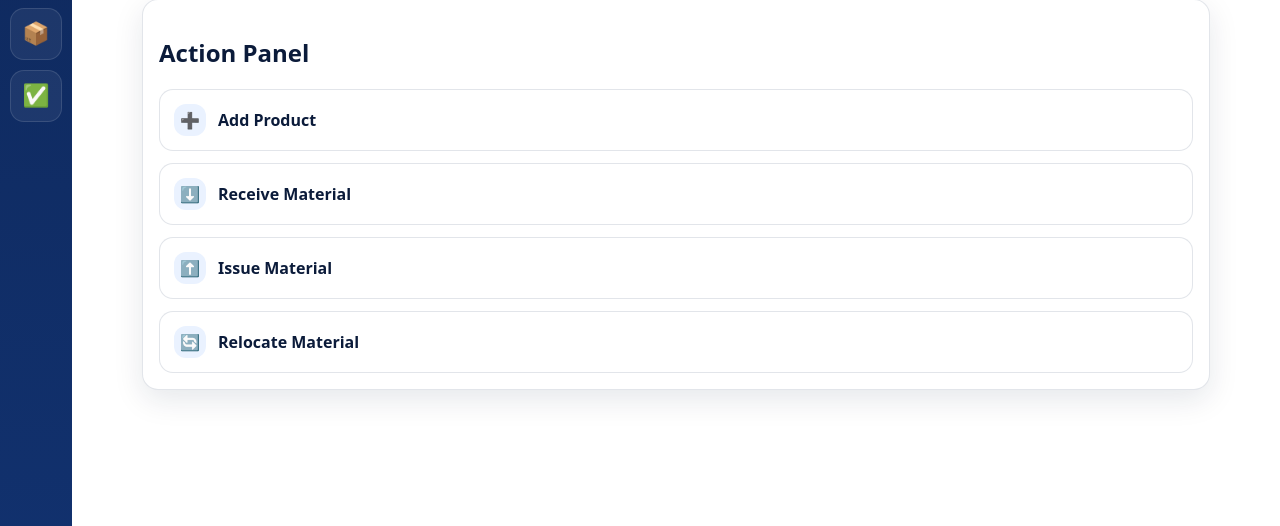
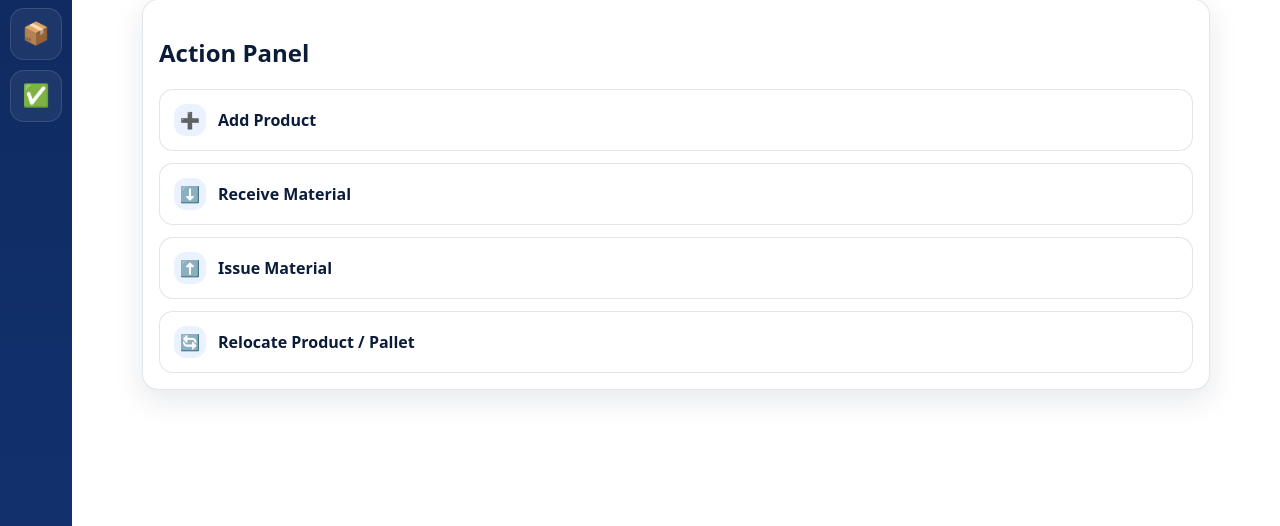
Before and after one commit to tomaszlipka10-alt/aplikacja-flask-qr, a Flask app: template templates/index.html in a window 1280 px wide. Shown: the part 70-596 px from the top of the page. Run offline with Flask 3, Linux system fonts and the light colour scheme; the template is opened without the code that fills it, so the values that code supplies are empty.

Commit message:
Add optional Pallet ID scanning and support for mass pallet relocation

```diff
--- a/app.py
+++ b/app.py
@@ -100,28 +100,36 @@ def api_products():
         prj = str(d.get('project_number', '')).strip()
         supplier = str(d.get('supplier', '')).strip()
         name = str(d.get('name', '')).strip()
+        pallet_id = str(d.get('pallet_id', '')).strip()
+
+        raw_stock = str(d.get('current_stock', '0')).strip()
+        raw_min = str(d.get('min_stock', '0')).strip()
+
+        current_stock_val = int(raw_stock) if raw_stock.isdigit() else 0
+        min_stock_val = int(raw_min) if raw_min.isdigit() else 0
 
         _supabase_request("POST", "products", json_body={
             "item_number": sku,
             "name": name,
-            "current_stock": int(d.get('current_stock', 0)),
-            "min_stock": int(d.get('min_stock', 0)),
+            "current_stock": current_stock_val,
+            "min_stock": min_stock_val,
             "location": str(d.get('location', '')).strip(),
             "category": str(d.get('category', 'material')),
             "unit": str(d.get('unit', 'pcs')),
             "project_number": prj,
-            "supplier": supplier
+            "supplier": supplier,
+            "pallet_id": pallet_id if pallet_id else None
         })
 
         _supabase_request("POST", "audit_logs", json_body={
             "item_number": sku,
             "name": name,
             "action": "CREATE",
-            "qty": int(d.get('current_stock', 0)),
+            "qty": current_stock_val,
             "location": str(d.get('location', '')).strip(),
             "username": current_user.username,
             "project_number": prj,
-            "note": f"Initial creation as {str(d.get('category', 'material'))}. Supplier: {supplier}"
+            "note": f"Initial creation. Pallet ID: {pallet_id if pallet_id else 'None'}. Supplier: {supplier}"
         })
         return jsonify({"ok": True})
 
@@ -133,7 +141,11 @@ def api_products():
 @login_required
 def api_stock(action):
     d = request.json
-    sku, amt = d['item_number'], int(d['amount'])
+    sku = d['item_number']
+
+    raw_amount = str(d.get('amount', '0')).strip()
+    amt = int(raw_amount) if raw_amount.isdigit() else 0
+
     res = _supabase_request("GET", "products", {"item_number": f"eq.{sku}"})
     if not res: return jsonify({"ok": False}), 404
     p = res[0]
@@ -166,7 +178,8 @@ def export_excel():
         'current_stock': 'Qty',
         'min_stock': 'Min Stock',
         'location': 'Location',
-        'category': 'Category'
+        'category': 'Category',
+        'pallet_id': 'Pallet ID'
     }
 
     available_cols = [c for c in columns_mapping.keys() if c in df.columns]
@@ -184,20 +197,43 @@ def export_excel():
 @login_required
 def api_relocate():
     d = request.json
-    sku = d.get('item_number')
+    target_id = str(d.get('item_number', '')).strip()  # Może to być Product ID LUB Pallet ID
     new_loc = str(d.get('new_location', '')).strip()
-    res = _supabase_request("GET", "products", {"item_number": f"eq.{sku}"})
-    if not res: return jsonify({"ok": False}), 404
+
+    if not target_id or not new_loc:
+        return jsonify({"ok": False, "error": "Missing parameters"}), 400
+
+    # Najpierw sprawdzamy czy to Pallet ID (szukamy produktów przypisanych do tej palety)
+    palette_products = _supabase_request("GET", "products", {"pallet_id": f"eq.{target_id}"})
+
+    if palette_products:
+        # PRZELOKOWANIE GRUPY PRODUKTÓW (CAŁA PALETA)
+        for p in palette_products:
+            sku = p['item_number']
+            old_loc = p.get('location', 'Unknown')
+            _supabase_request("PATCH", "products", {"item_number": f"eq.{sku}"}, {"location": new_loc})
+            _supabase_request("POST", "audit_logs", json_body={
+                "item_number": sku, "name": p['name'], "action": "RELOCATE_PALLET", "qty": p['current_stock'],
+                "location": f"[{target_id}] {old_loc} -> {new_loc}", "username": current_user.username,
+                "project_number": p.get('project_number', '')
+            })
+        return jsonify({"ok": True, "mode": "pallet", "count": len(palette_products)})
+
+    # Jeśli nie znaleziono produktów po Pallet ID, traktujemy to jako relokację pojedynczego produktu
+    res = _supabase_request("GET", "products", {"item_number": f"eq.{target_id}"})
+    if not res:
+        return jsonify({"ok": False, "error": "No product or pallet found with this ID"}), 404
+
     p = res[0]
     old_loc = p.get('location', 'Unknown')
 
-    _supabase_request("PATCH", "products", {"item_number": f"eq.{sku}"}, {"location": new_loc})
+    _supabase_request("PATCH", "products", {"item_number": f"eq.{target_id}"}, {"location": new_loc})
     _supabase_request("POST", "audit_logs", json_body={
-        "item_number": sku, "name": p['name'], "action": "RELOCATE", "qty": p['current_stock'],
+        "item_number": sku if 'sku' in locals() else p['item_number'], "name": p['name'], "action": "RELOCATE", "qty": p['current_stock'],
         "location": f"{old_loc} -> {new_loc}", "username": current_user.username,
         "project_number": p.get('project_number', '')
     })
-    return jsonify({"ok": True})
+    return jsonify({"ok": True, "mode": "single"})
 
 @app.route("/api/audit")
 @login_required
--- a/templates/index.html
+++ b/templates/index.html
@@ -23,7 +23,7 @@
     .card{ background: var(--card); border:1px solid var(--border); border-radius: var(--radius); box-shadow: var(--shadow); padding:16px; margin-bottom: 20px; }
     .pillgrid{ display:grid; grid-template-columns: 1fr; gap:12px; }
     .pill{ display:flex; align-items:center; padding:14px; border:1px solid var(--border); border-radius: 14px; background: #fff; cursor:pointer; font-weight:700; }
-    .pill .ic{ width:32px; height:32px; border-radius:12px; background: var(--blue-100); display:flex; align-items:center; justify-content:center; margin-right: 12px; }
+    .pill [class="ic"]{ width:32px; height:32px; border-radius:12px; background: var(--blue-100); display:flex; align-items:center; justify-content:center; margin-right: 12px; }
     .modal-backdrop{ position:fixed; inset:0; background: rgba(10,25,60,.35); display:none; align-items:center; justify-content:center; z-index:50; padding:16px; }
     .modal{ width: min(560px, 100%); background:#fff; border-radius: 18px; border:1px solid var(--border); overflow:hidden; display:flex; flex-direction:column; max-height:90vh; }
     .modal-header{ display:flex; align-items:center; justify-content:space-between; padding:14px 16px; border-bottom:1px solid var(--border); }
@@ -72,7 +72,7 @@
             <div class="pill" onclick="openModal('addProductBackdrop')"><div class="ic">➕</div>Add Product</div>
             <div class="pill" onclick="openStock('receive')"><div class="ic">⬇️</div>Receive Material</div>
             <div class="pill" onclick="openStock('issue')"><div class="ic">⬆️</div>Issue Material</div>
-            <div class="pill" onclick="openModal('relocateBackdrop')"><div class="ic">🔄</div>Relocate Material</div>
+            <div class="pill" onclick="openModal('relocateBackdrop')"><div class="ic">🔄</div>Relocate Product / Pallet</div>
           </div>
         </div>
       </section>
@@ -81,7 +81,7 @@
         <div class="card">
           <h2>Inventory Stock</h2>
           <div style="display:flex; gap:10px; margin-bottom:12px;">
-            <input type="text" id="inventorySearch" placeholder="Search by ID, Name, Project or Supplier..." onkeyup="filterInv()">
+            <input type="text" id="inventorySearch" placeholder="Search by ID, Name, Pallet ID, Project..." onkeyup="filterInv()">
             <select id="filterCategory" onchange="filterInv()" style="width:150px;">
               <option value="all">All Categories</option>
               <option value="material">Materials Only</option>
@@ -91,7 +91,7 @@
           <div style="overflow:auto">
             <table>
               <thead>
-                <tr><th>ID</th><th>Name</th><th>Category</th><th>Project</th><th>Supplier</th><th>Qty</th><th>Location</th></tr>
+                <tr><th>ID</th><th>Name</th><th>Category</th><th>Project</th><th>Supplier</th><th>Pallet ID</th><th>Qty</th><th>Location</th></tr>
               </thead>
               <tbody id="productsBody"></tbody>
             </table>
@@ -137,6 +137,7 @@
           </div>
           <div class="row"><label>PROJECT NUMBER</label><input id="p_project"></div>
           <div class="row"><label>SUPPLIER</label><input id="p_supplier"></div>
+          <div class="row"><label>PALLET ID (OPTIONAL)</label><div class="scanrow"><input id="p_pallet"><button class="btn" onclick="startScan('p_pallet', 'p_box_pallet', 'p_vid_pallet', 'pallet')">Scan</button></div><div id="p_box_pallet" class="scanner-box"><video id="p_vid_pallet" playsinline></video></div></div>
           <div class="row"><label>INITIAL QTY</label><input id="p_qty" type="number" value="0"></div>
           <div class="row"><label>MIN STOCK LEVEL</label><input id="p_min_stock" type="number" value="0"></div>
           <div class="row"><label>LOCATION</label><div class="scanrow"><input id="p_loc"><button class="btn" onclick="startScan('p_loc', 'p_box_loc', 'p_vid_loc', 'location')">Scan</button></div><div id="p_box_loc" class="scanner-box"><video id="p_vid_loc" playsinline></video></div></div>
@@ -162,9 +163,9 @@
 
     <div class="modal-backdrop" id="relocateBackdrop">
       <div class="modal">
-        <div class="modal-header"><b>Relocate Product</b><button class="btn" onclick="closeModal('relocateBackdrop')">✕</button></div>
+        <div class="modal-header"><b>Relocate Product / Pallet</b><button class="btn" onclick="closeModal('relocateBackdrop')">✕</button></div>
         <div class="modal-body">
-          <div class="row"><label>PRODUCT ID</label><div class="scanrow"><input id="rel_id" list="products-list" oninput="checkRelocateInfo(this.value)"><button class="btn" onclick="startScan('rel_id', 'rel_box', 'rel_vid', 'product')">Scan</button></div><div id="rel_box" class="scanner-box"><video id="rel_vid" playsinline></video></div></div>
+          <div class="row"><label>PRODUCT ID OR PALLET ID</label><div class="scanrow"><input id="rel_id" oninput="checkRelocateInfo(this.value)"><button class="btn" onclick="startScan('rel_id', 'rel_box', 'rel_vid', 'product')">Scan</button></div><div id="rel_box" class="scanner-box"><video id="rel_vid" playsinline></video></div></div>
           <div id="rel_info" style="margin: 6px 0; font-weight:bold; font-size:13px;"></div>
           <div class="row"><label>NEW LOCATION</label><div class="scanrow"><input id="rel_new_loc"><button class="btn" onclick="startScan('rel_new_loc', 'rel_box_loc', 'rel_vid_loc', 'location')">Scan</button></div><div id="rel_box_loc" class="scanner-box"><video id="rel_vid_loc" playsinline></video></div></div>
           <div id="relAlert" style="display:none; margin-top:10px; padding:10px; background:#fff5f5; color:#7a1a1a; border-radius:12px; font-size:13px;"></div>
@@ -210,6 +211,7 @@
     if(id==='addProductBackdrop'){
       document.getElementById('p_id').value=''; document.getElementById('p_name').value='';
       document.getElementById('p_project').value=''; document.getElementById('p_supplier').value='';
+      document.getElementById('p_pallet').value='';
       document.getElementById('p_qty').value='0'; document.getElementById('p_min_stock').value='0';
       document.getElementById('p_loc').value='';
     }
@@ -239,7 +241,7 @@
           const codes = await detector.detect(video);
           if (codes && codes.length > 0 && codes[0].rawValue) {
             let value = codes[0].rawValue;
-            if (mode === 'product') {
+            if (mode === 'product' || mode === 'pallet') {
               let parts = value.split('|');
               document.getElementById(targetId).value = parts[0];
               if(targetId === 'p_id' && parts[1]) document.getElementById('p_name').value = parts[1];
@@ -298,6 +300,7 @@
         <td>${(p.category || 'material').toUpperCase()}</td>
         <td>${p.project_number || '-'}</td>
         <td>${p.supplier || '-'}</td>
+        <td><strong>${p.pallet_id || '-'}</strong></td>
         <td class="${isLow ? 'low-stock-alert' : ''}">${isLow ? '⚠️ ' : ''}${p.current_stock} <span style="font-size:10px; opacity:0.5">(min: ${p.min_stock || 0})</span></td>
         <td>${p.location}</td>
       </tr>`;
@@ -315,12 +318,21 @@
     else { info.innerHTML = `<span style="color:red">Product does not exist in database!</span>`; }
   }
 
-  function checkRelocateInfo(id){
+  function checkRelocateInfo(id) {
     const info = document.getElementById('rel_info');
     if(!id) { info.innerHTML=''; return; }
-    const p = allProductsCache.find(x => String(x.item_number) === id.trim());
-    if(p){ info.innerHTML = `<span style="color:#2563eb">🔄 Current Location: ${p.location} | Product: ${p.name}</span>`; }
-    else { info.innerHTML = `<span style="color:red">Product not found</span>`; }
+    id = id.trim();
+
+    // Sprawdzamy czy wpisany ID to Paleta czy pojedynczy produkt
+    const itemsOnPallet = allProductsCache.filter(x => String(x.pallet_id) === id);
+    if(itemsOnPallet.length > 0) {
+      info.innerHTML = `<span style="color:#16a34a">🗂️ Pallet Detected (${id})! Contains ${itemsOnPallet.length} products. Current Location: ${itemsOnPallet[0].location}</span>`;
+      return;
+    }
+
+    const p = allProductsCache.find(x => String(x.item_number) === id);
+    if(p){ info.innerHTML = `<span style="color:#2563eb">🔄 Single Product: ${p.name} | Current Location: ${p.location}</span>`; }
+    else { info.innerHTML = `<span style="color:red">No single product or pallet found with this ID</span>`; }
   }
 
   async function loadAudit(){
@@ -353,6 +365,7 @@
       category: document.getElementById('p_category').value,
       project_number: document.getElementById('p_project').value,
       supplier: document.getElementById('p_supplier').value,
+      pallet_id: document.getElementById('p_pallet').value,
       current_stock: document.getElementById('p_qty').value,
       min_stock: document.getElementById('p_min_stock').value,
       location: document.getElementById('p_loc').value
@@ -393,7 +406,7 @@
     const id = document.getElementById('rel_id').value.trim();
     const newLoc = document.getElementById('rel_new_loc').value.trim();
     const alertBox = document.getElementById('relAlert');
-    if(!id || !newLoc) { alertBox.textContent = "Product ID and New Location are required."; alertBox.style.display = "block"; return; }
+    if(!id || !newLoc) { alertBox.textContent = "Product/Pallet ID and New Location are required."; alertBox.style.display = "block"; return; }
 
     const body = { item_number: id, new_location: newLoc };
     const res = await fetch('/api/relocate', { method:'POST', headers:{'Content-Type':'application/json'}, body:JSON.stringify(body) });
```
